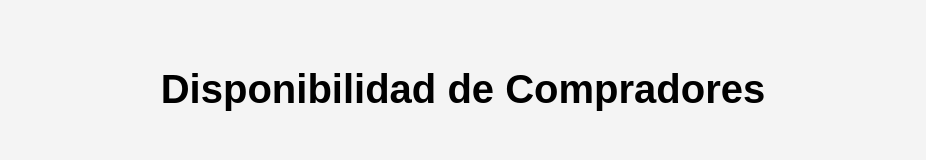
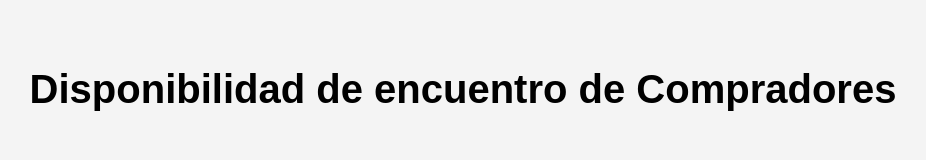
Before and after one commit to Loreto-RL9/RealTime_B2B, a plain HTML site: page index.html in a window 1280 px wide. Shown: the whole page, without its empty margins (177-1103 px from the left). Drawn offline with Linux system fonts and the light colour scheme; no server answers.

Commit message:
Update index.html

```diff
--- a/index.html
+++ b/index.html
@@ -1,4 +1,3 @@
-
 <!DOCTYPE html>
 <html lang="es">
 <head>
@@ -7,7 +6,7 @@
   <link rel="stylesheet" href="style.css" />
 </head>
 <body>
-  <h1>Disponibilidad de Compradores</h1>
+  <h1>Disponibilidad de encuentro de Compradores </h1>
   <div id="panel"></div>
   <div id="timestamp"></div>
   <script src="script.js"></script>
```
